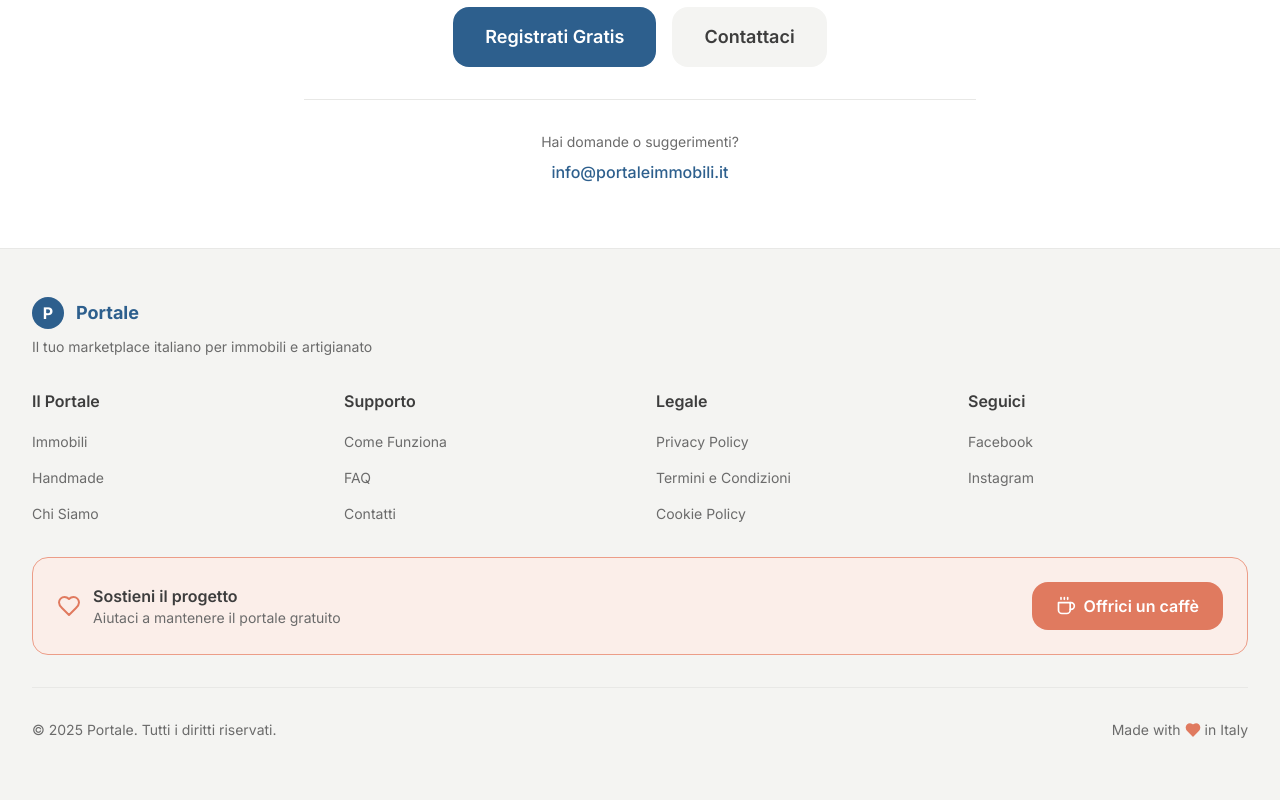
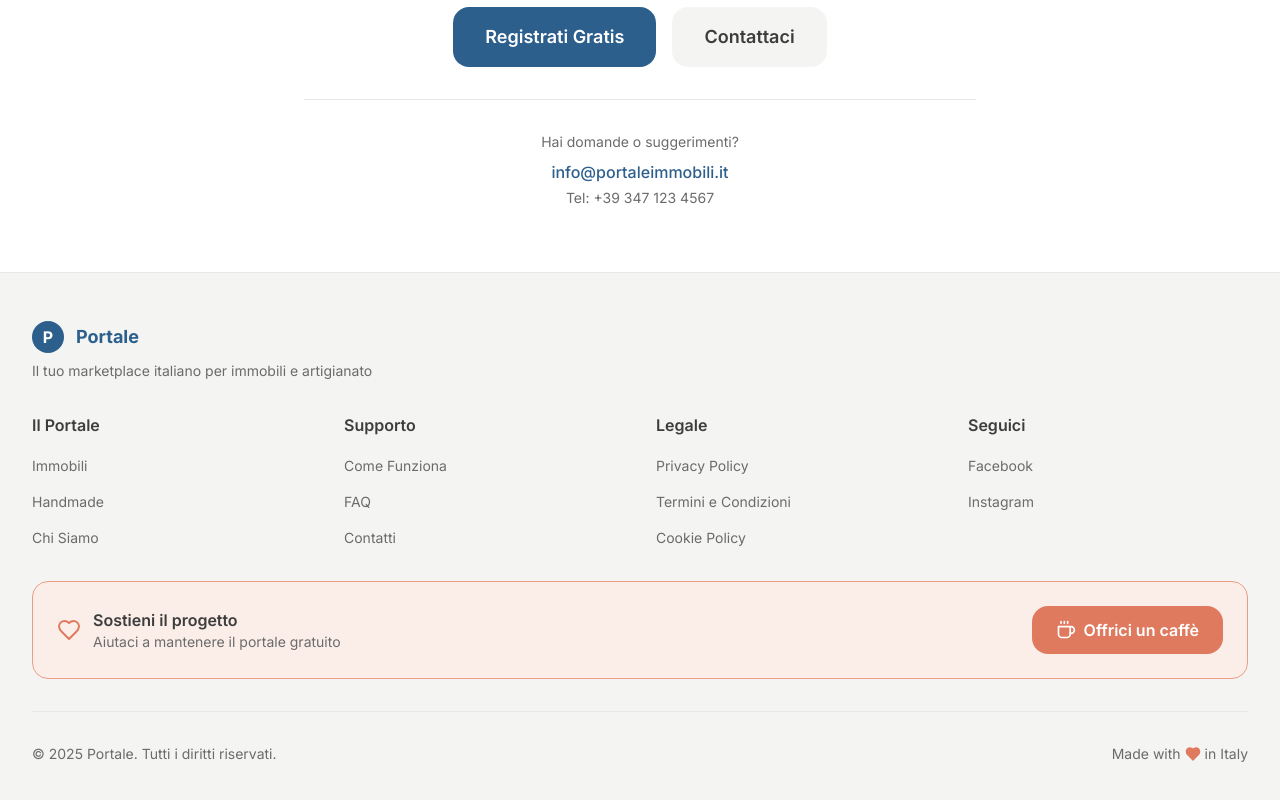
Before and after one commit to vetrinaimmobilihandmade/portale-immobili-handmade, a Next.js app: page /about in a window 1280 px wide. Shown: the part 3286-4086 px from the top of the page. Built offline with nearby package versions, Linux system fonts and the light colour scheme; no server answers; the database is empty.

Commit message:
Update page.tsx

```diff
--- a/app/about/page.tsx
+++ b/app/about/page.tsx
@@ -22,9 +22,10 @@ export default function AboutPage() {
     if (data) setSiteSettings(data);
   };
 
-  // Valori di fallback se non ci sono dati
+  // ✅ MODIFICATO: Usare contact_email e contact_phone da site_settings
   const siteName = siteSettings?.site_name || 'Portale Immobili & Handmade';
-  const supportEmail = siteSettings?.contact_email || 'info@portaleimmobili.it';
+  const contactEmail = siteSettings?.contact_email || 'info@portaleimmobili.it';
+  const contactPhone = siteSettings?.contact_phone || '+39 347 123 4567';
 
   return (
     <div className="min-h-screen bg-neutral-main">
@@ -281,17 +282,24 @@ export default function AboutPage() {
             </Link>
           </div>
 
-          {/* ✅ FIX: Email dinamica invece di hardcoded */}
+          {/* ✅ AGGIORNATO: Email e telefono dinamici (senza indirizzo) */}
           <div className="mt-8 pt-8 border-t border-neutral-border">
             <p className="text-sm text-text-secondary mb-2">
               Hai domande o suggerimenti?
             </p>
-            <a
-              href={`mailto:${supportEmail}`}
-              className="text-primary hover:underline font-medium"
-            >
-              {supportEmail}
-            </a>
+            <div className="space-y-1">
+              <a
+                href={`mailto:${contactEmail}`}
+                className="text-primary hover:underline font-medium block"
+              >
+                {contactEmail}
+              </a>
+              {contactPhone && (
+                <p className="text-sm text-text-secondary">
+                  Tel: {contactPhone}
+                </p>
+              )}
+            </div>
           </div>
         </div>
       </section>
```
